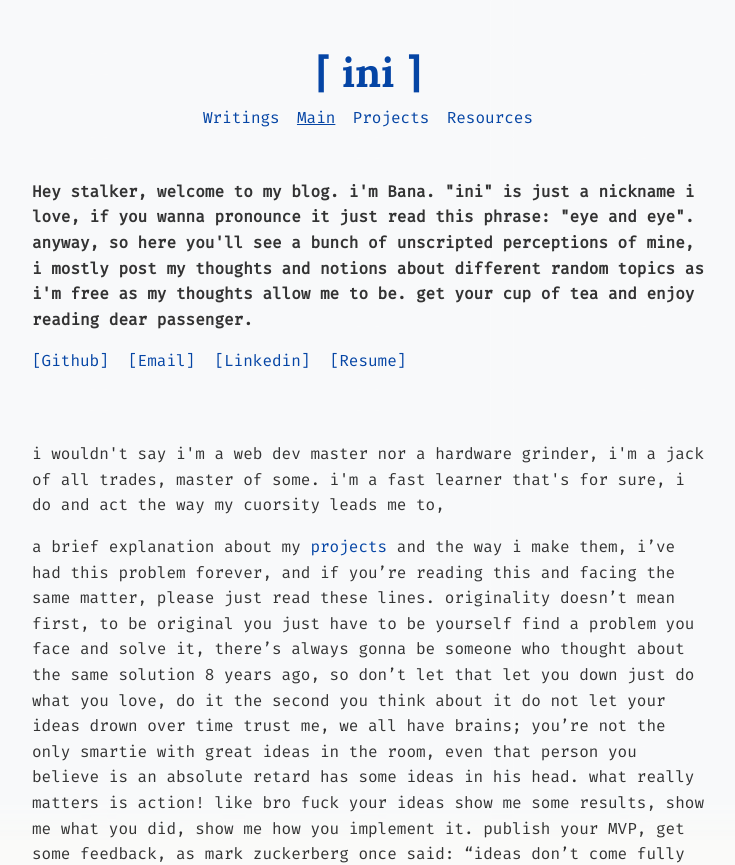
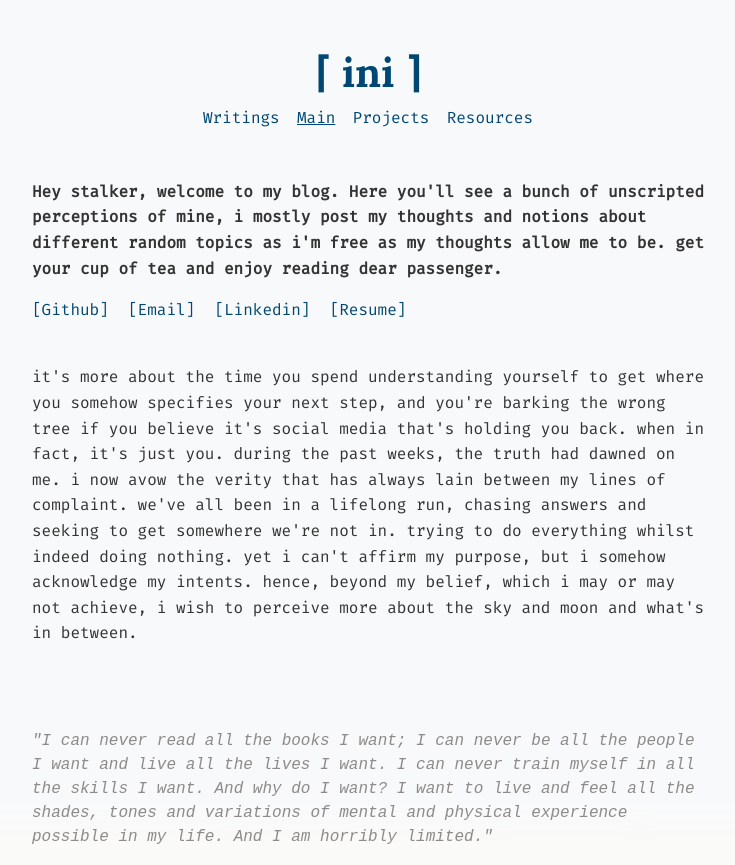
Before and after one commit to rknastenka/rknastenka.com, a React (Vite) app: page / in a window 1280 px wide. Shown: the top 865 px of the page, without its empty margins (272-1007 px from the left). Built offline with nearby package versions, Linux system fonts and the light colour scheme.

Commit message:
more edits

```diff
--- a/src/index.css
+++ b/src/index.css
@@ -6,8 +6,8 @@
 
   /* Core Palette */
   --color-bg:    #fafaf9;
-  --color-text:  #333333;
-  --color-accent: #0545a5;
+  --color-text: #333333;
+  --color-accent: #004873;
 
   /* Code-block Palette */
   --color-code-bg:   #272822;
@@ -51,9 +51,6 @@ h2 { font-size: 1.5rem; }
 a { color: var(--color-accent); text-decoration: none; }
 a:hover, a:focus { text-decoration: underline; }
 
-/* ----- Structural Layout ----- */
-main, footer { max-width: var(--max-width); margin: 0 auto; }
-
 
 /* Article previews on the homepage */
 .preview + .preview { margin-top: 2rem; }
@@ -89,12 +86,16 @@ footer {
   h2 { font-size: 1.75rem; }
 }
 
-@media (min-width: 1280px) {
-  :root { --max-width: 70ch; }
-}
-
 
 .test a:hover{
   color: #fafaf9;
   background-color: var(--color-accent) !important;
 }
+
+
+/* ----- Structural Layout ----- */
+main, footer { max-width: var(--max-width); margin: 0 auto; }
+
+@media (min-width: 1280px) {
+  :root { --max-width: 70ch; }
+}
--- a/src/pages/Home.jsx
+++ b/src/pages/Home.jsx
@@ -5,9 +5,7 @@ export default function Home() {
             <main>
                 <p>
                     <strong>
-                        Hey stalker, welcome to my blog. i'm Bana. "ini" is just a nickname i love,
-                        if you wanna pronounce it just read this phrase: "eye and eye".
-                        anyway, so here you'll see a bunch of unscripted perceptions of mine,
+                        Hey stalker, welcome to my blog. Here you'll see a bunch of unscripted perceptions of mine,
                         i mostly post my thoughts and notions about different random topics
                         as i'm free as my thoughts allow me to be. get your cup of tea and enjoy reading
                         dear passenger.
@@ -17,43 +15,25 @@ export default function Home() {
                 <div className="test">
                     <a href="#">[Github]</a> &nbsp;
                     <a href="mailto:banabilal@gmail.com">[Email]</a> &nbsp;
-                    <a href="#">[Linkedin]</a>  &nbsp;
+                    <a href="https://www.linkedin.com/in/banatawalbeh/">[Linkedin]</a>  &nbsp;
                     <a href="#">[Resume]</a>
                 </div>
 
+
                 <br/>
-                <br/>
-                <p>
-                    i wouldn't say i'm a web dev master nor a hardware grinder,
-                    i'm a jack of all trades, master of some. i'm a fast learner
-                    that's for sure, i do and act the way my cuorsity leads me to,
-                </p>
 
                 <p>
-                    a brief explanation about my <a href="/projects">projects</a>
-                    &nbsp;and the way i make them,
-                    i’ve had this problem forever, and if you’re reading this
-                    and facing the same matter, please just read these lines.
-                    originality doesn’t mean first, to be original you just have to be yourself
-                    find a problem you face and solve it, there’s always gonna be someone who thought about the same
-                    solution 8 years ago, so don’t let that let you down
-                    just do what you love, do it the second you think about it
-                    do not let your ideas drown over time
-                    trust me, we all have brains; you’re not the only smartie
-                    with great ideas in the room, even that person you believe is
-                    an absolute retard has some ideas in his head.
-                    what really matters is action! like bro fuck your ideas
-                    show me some results, show me what you did, show me how you
-                    implement it. publish your MVP, get some feedback,
-                    as mark zuckerberg once said: “ideas don’t come fully formed, they become clear as you work on
-                    them.” so
-                    stop making excuses for yourself. just stop waiting for
-                    the right time, right place, right UI/UX or whatever.
-                    just start…
-                    that’s all i can say.
-                    just start.
+                    it's more about the time you spend understanding yourself
+                    to get where you somehow specifies your next step,
+                    and you're barking the wrong tree if you believe it's social media
+                    that's holding you back. when in fact, it's just you. during the past weeks,
+                    the truth had dawned on me. i now avow the verity that has
+                    always lain between my lines of complaint. we've all been in a lifelong run,
+                    chasing answers and seeking to get somewhere we're not in. trying to do
+                    everything whilst indeed doing nothing. yet i can't affirm my purpose,
+                    but i somehow acknowledge my intents. hence, beyond my belief, which i may or may not achieve,
+                    i wish to perceive more about the sky and moon and what's in between.
                 </p>
-
 
                 <br/>
                 <br/>
--- a/src/pages/Projects.jsx
+++ b/src/pages/Projects.jsx
@@ -1,15 +1,39 @@
-
-
 export default function Projects() {
     return (
         <main>
 
             <p>
-                updating this page right after my finals :P
-                <br/>
-                <br/>
+                a brief explanation about my <a href="/projects">projects</a>
+                &nbsp;and the way i make them,
+                i've had this problem forever, and if you're reading this
+                and facing the same matter, please just read these lines.
+                originality doesn't mean first, to be original you just have to be yourself
+                find a problem you face and solve it, there's always gonna be someone who thought about the same
+                solution 8 years ago, so don't let that let you down
+                just do what you love, do it the second you think about it
+                do not let your ideas drown over time
+                trust me, we all have brains; you're not the only smartie
+                with great ideas in the room, even that person you believe is
+                an absolute retard has some ideas in his head.
+                what really matters is action! like bro fuck your ideas
+                show me some results, show me what you did, show me how you
+                implement it. publish your MVP, get some feedback,
+                as mark zuckerberg once said: "ideas don't come fully formed, they become clear as you work on
+                them." so
+                stop making excuses for yourself. just stop waiting for
+                the right time, right place, right UI/UX or whatever.
+                just start…
+                that's all i can say.
+                just start.
             </p>
 
+
+            <br/>
+            <p>
+                updating this page right after my finals :P
+
+            </p>
+            <br/>
 
             <div style={{
                 fontStyle: 'italic',
@@ -20,9 +44,9 @@ export default function Projects() {
             >
 
                 <p>
-                    “Be a loner. That gives you time to wonder,
+                    "Be a loner. That gives you time to wonder,
                     to search for the truth. Have holy curiosity.
-                    Make your life worth living.”
+                    Make your life worth living."
                 </p>
 
                 <p style={{fontSize: '13px'}}>
--- a/src/pages/Writings.jsx
+++ b/src/pages/Writings.jsx
@@ -4,31 +4,17 @@ export default function Writings() {
     return (
         <main>
 
-            <h2> chatgpt5 is out??  </h2>
+
+<div>
+            <h2> Who Am I ? </h2>
             <p>
-                updates soon...
+                i wouldn't say i'm a web dev master nor a hardware grinder,
+                i'm a jack of all trades, master of some. i'm a fast learner
+                that's for sure, i do and act the way my curiosity leads me to,
             </p>
+</div>
 
-            <h2> you're not lazy, you just need a reason. </h2>
-            <p>
-                updates soon...
-            </p>
-
-            <h2> The Art of Flow </h2>
-            <p>
-                soon...
-            </p>
-
-            <h2> what pisses me off about friends at collage </h2>
-            <p>
-                soon...
-            </p>
-
-            <h2> Collage Life At Jordan </h2>
-            <p>
-                soon...
-            </p>
-
+            <div>
             <h2> how I delight in serene melancholy </h2>
             <p>
                 life is simple and full of happiness and welfare. If by any chance it seemed
@@ -45,7 +31,7 @@ export default function Writings() {
                 I can see how life is fucked, and I can also see how beautiful it is. How I delight in serene melancholy
                 means the joy I zip out of the messed up world.
             </p>
-
+            </div>
             <h2>in a world where you wanna be everything, you must be defined as something </h2>
             <p>
                 since the very first breath of maturity i took, i've wanted to ace everything, to be everything
@@ -57,7 +43,7 @@ export default function Writings() {
                 totally
                 does make sense, says that companies and job market needs ppl whom are really good at one thing. it is
                 so true
-                but why should i obligy. one such self is me and me is refusing to obey to such nonesense.
+                but why should i oblige. one such self is me and me is refusing to obey to such nonsense.
                 i'm not considering myself a polymath, but i may at some point be.
                 for a human to be defined, one human has a one name, such and such each has a one x, no matter how many
                 things
@@ -65,7 +51,6 @@ export default function Writings() {
                 for a long time in my life i thought i must be something. but do i...
                 <br/>
                 <br/>
-
             </p>
 
             <h2> Will I Ever Reach There </h2>
@@ -108,7 +93,27 @@ export default function Writings() {
                 i hate all kinds of social media; i have nearly none.
                 soon enough, i’ll be giving up on linkedin as well (after securing a job).
 
+            </p>
 
+
+            <h2> you're not lazy, you just need a reason. </h2>
+            <p>
+                updates soon...
+            </p>
+
+            <h2> The Art of Flow </h2>
+            <p>
+                soon...
+            </p>
+
+            <h2> what pisses me off about friends at collage </h2>
+            <p>
+                soon...
+            </p>
+
+            <h2> Collage Life At Jordan </h2>
+            <p>
+                soon...
             </p>
         </main>
 
```
Also changed, not shown: 1 other file (tests, documents, lock files or other folders).
